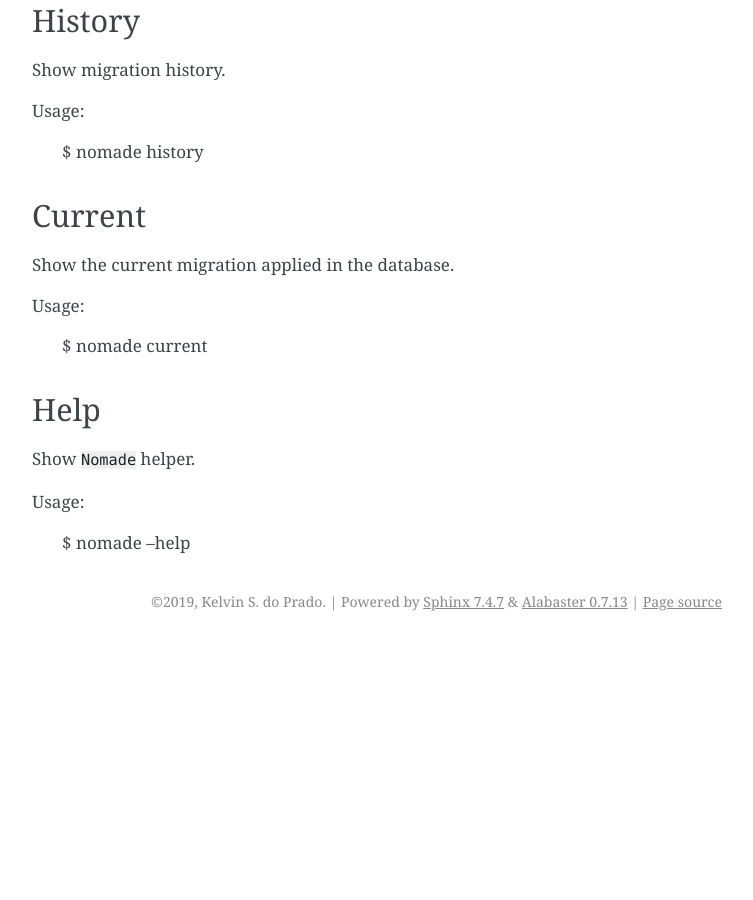
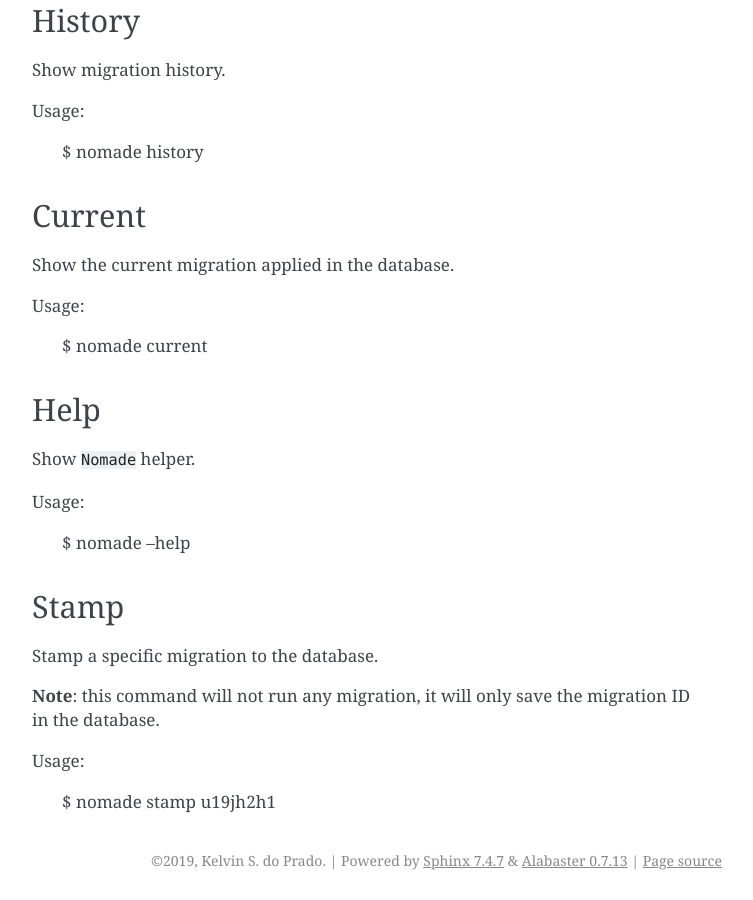
Before and after one commit to kelvins/nomade, a Sphinx documentation site: the page built from docs/commands.rst, in a window 1280 px wide and 900 px high, scrolled down 1219 px. Shown: the whole window, without its empty margins (388-1141 px from the left). Built offline with Sphinx 7.4.7, drawn with Linux system fonts in a browser that asks for light colours; before the commit the page ends 1860 px from its top, so only the background shows below that.

Commit message:
Add stamp command to the documentation

```diff
--- a/CHANGELOG.rst
+++ b/CHANGELOG.rst
@@ -18,6 +18,7 @@ It basically follows the following approach to define versions (**MAJOR.MINOR.PA
 Added
 +++++
 
+- Add the ``stamp`` command to save a migration ID in the database without applying any migration.
 - Configure Travis CI and Coveralls to track the code quality (code format and coverage).
 
 Changed
--- a/docs/commands.rst
+++ b/docs/commands.rst
@@ -78,3 +78,14 @@ Show ``Nomade`` helper.
 Usage:
 
     $ nomade --help
+
+Stamp
+-----
+
+Stamp a specific migration to the database.
+
+**Note**: this command will not run any migration, it will only save the migration ID in the database.
+
+Usage:
+
+    $ nomade stamp u19jh2h1
```
